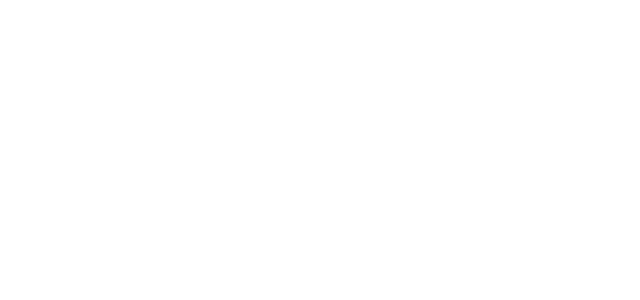
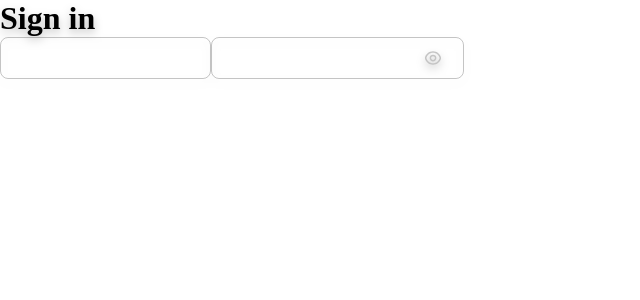
Before and after one commit to Bektur12/notes-project, a React (Create React App) app in the folder client/: page / in a window 1280 px wide. Shown: the top 300 px of the page, without its empty margins (0-640 px from the left). Built offline with nearby package versions, Linux system fonts and the light colour scheme.

Commit message:
save change

```diff
--- a/client/src/App.tsx
+++ b/client/src/App.tsx
@@ -1,8 +1,14 @@
 import React from "react";
 import "./App.css";
+import { SignIn } from "./pages/SignIn";
 
 function App() {
-  return <div></div>;
+  return (
+    <div>
+      <SignIn />
+
+    </div>
+  );
 }
 
 export default App;
--- a/client/src/pages/SignIn.tsx
+++ b/client/src/pages/SignIn.tsx
@@ -1,5 +1,22 @@
+import styled from "@emotion/styled";
 import React from "react";
+import { Input } from "../components/UI/Input";
+import { InputPassword } from "../components/UI/InputPassword";
 
 export const SignIn = () => {
-  return <div>SignIn</div>;
+  return (
+    <Container>
+      <div>
+        <h1>Sign in</h1>
+        <Input />
+        <InputPassword />
+      </div>
+    </Container>
+  );
 };
+
+const Container = styled("div")`
+  filter: drop-shadow(0px 4px 4px rgba(0, 0, 0, 0.25));
+  width: 100%;
+  height: 100vh;
+`;
```
